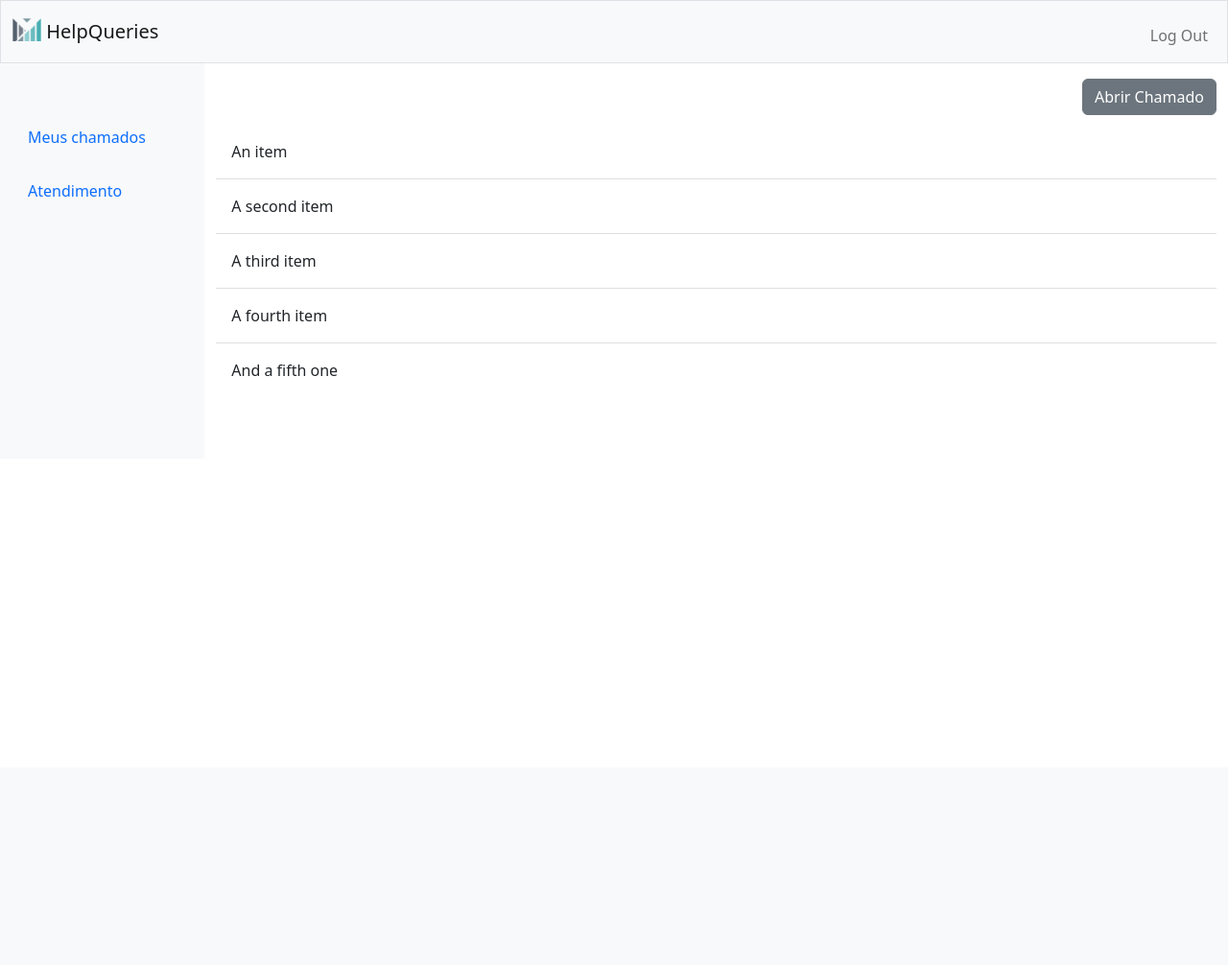
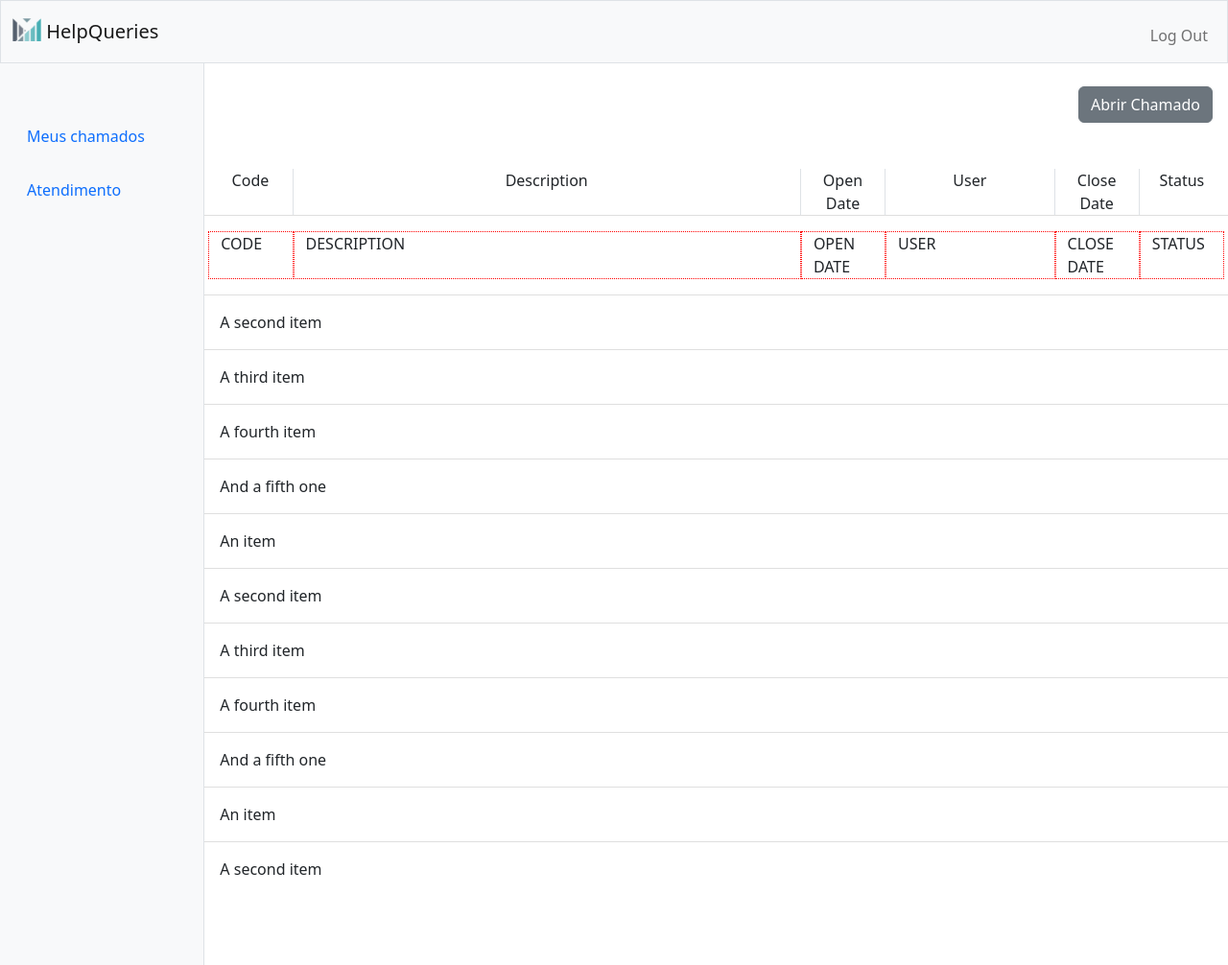
Before and after one commit to Duduhiro/HelpQueries, a Flask app: page / in a window 1280 px wide. Shown: the whole page at 96% size. Before the commit the page ends 392 px from the top, so only its background shows below. Run offline with Flask 3, Linux system fonts and the light colour scheme; a user stored in the database is signed in.

Commit message:
developed more the design of the "my tickets" page

```diff
--- a/static/style.css
+++ b/static/style.css
@@ -8,6 +8,24 @@
     border-bottom: none;
 }
 
-.height-full {
+html, body {
     height: 100%;
+    margin: 0;
+    padding: 0;
 }
+
+.height-container {
+    display: flex;
+    flex-direction: column;
+    height: calc(100% - var(--navbar-height));
+}
+
+.height-flex {
+    flex: 1;
+    display: flex;
+}
+
+.height-overflow {
+    height: 100%;
+    overflow-y: auto; /* Enable vertical scrolling if needed */
+}
--- a/templates/index.html
+++ b/templates/index.html
@@ -11,9 +11,9 @@
 {% endblock %}
 
 {% block main %}
-    <div class="container-fluid">
-        <div class="row">
-            <div class="col-2 py-5 nav-border border border-light bg-light">
+    <div class="container-fluid height-container">
+        <div class="row height-flex">
+            <div class="col-2 py-5 nav-border border-end border-grey bg-light height-overflow" style="border-top: 0px;">
                 <ul class="nav flex-column">
                     <li class="nav-item py-2">
                         <a class="nav-link active" aria-current="page" href="/">Meus chamados</a>
@@ -24,20 +24,76 @@
                 </ul>
             </div>
 
-            <div class="col-10 py-3">
-                <div class="position-relative">
-                    <div class="position-absolute top-0 end-0">
+            <div class="col-10 py-4 px-0 height-overflow">
+                <div class="position-relative me-3">
+                    <div class="d-flex justify-content-end">
                         <form action="/abrir-chamado" method="get">
                             <button class="btn btn-secondary" type="submit">Abrir Chamado</button>
                         </form>
                     </div>
                 </div>
+
                 <ul class="list-group list-group-flush py-5">
+                    <li class="list-group-item py-0">
+                        <div class="container-fluid px-0">
+                            <div class="row">
+                                <div class="col-1 border-end border-grey">
+                                    <p class="fs-6 my-0 text-center">Code</p>
+                                </div>
+                                <div class="col-6 border-end border-grey text-center">
+                                    <p class="fs-6 my-0 text-center">Description</p>
+                                </div>
+                                <div class="col-1 border-end border-grey text-center">
+                                    <p class="fs-6 my-0 text-center">Open Date</p>
+                                </div>
+                                <div class="col-2 border-end border-grey text-center">
+                                    <p class="fs-6 my-0 text-center">User</p>
+                                </div>
+                                <div class="col-1 border-end border-grey text-center">
+                                    <p class="fs-6 my-0 text-center">Close Date</p>
+                                </div>
+                                <div class="col-1 text-center">
+                                    <p class="fs-6 my-0 text-center">Status</p>
+                                </div>
+                            </div>
+                        </div>
+                    </li>
+                    <li class="list-group-item py-3">
+                        <div class="container-fluid px-0">
+                            <div class="row">
+                                <div class="col-1 border-red">
+                                    CODE
+                                </div>
+                                <div class="col-6 border-red">
+                                    DESCRIPTION
+                                </div>
+                                <div class="col-1 border-red">
+                                    OPEN DATE
+                                </div>
+                                <div class="col-2 border-red">
+                                    USER
+                                </div>
+                                <div class="col-1 border-red">
+                                    CLOSE DATE
+                                </div>
+                                <div class="col-1 border-red">
+                                    STATUS
+                                </div>
+                            </div>
+                        </div>
+                    </li>
+
+                    <li class="list-group-item py-3">A second item</li>
+                    <li class="list-group-item py-3">A third item</li>
+                    <li class="list-group-item py-3">A fourth item</li>
+                    <li class="list-group-item py-3">And a fifth one</li>
                     <li class="list-group-item py-3">An item</li>
                     <li class="list-group-item py-3">A second item</li>
                     <li class="list-group-item py-3">A third item</li>
                     <li class="list-group-item py-3">A fourth item</li>
                     <li class="list-group-item py-3">And a fifth one</li>
+                    <li class="list-group-item py-3">An item</li>
+                    <li class="list-group-item py-3">A second item</li>
                 </ul>
             </div>
         </div>
--- a/templates/layout.html
+++ b/templates/layout.html
@@ -3,9 +3,11 @@
 <head>
     <meta charset="UTF-8">
     <meta name="viewport" content="width=device-width, initial-scale=1.0">
+
+    <link href="/static/style.css" rel="stylesheet">
     <link rel="icon" href="/static/logo_transparent_notext.png" type="image/x-icon">
     <link href="https://cdn.jsdelivr.net/npm/bootstrap@5.2.3/dist/css/bootstrap.min.css" rel="stylesheet">
-    <link href="/static/style.css" rel="stylesheet">
+
     <script src="https://cdn.jsdelivr.net/npm/bootstrap@5.1.3/dist/js/bootstrap.bundle.min.js" integrity="sha384-ka7Sk0Gln4gmtz2MlQnikT1wXgYsOg+OMhuP+IlRH9sENBO0LRn5q+8nbTov4+1p" crossorigin="anonymous"></script>
     <title>HelpQueries - {% block title %}{% endblock %}</title>
     <style>
@@ -16,9 +18,16 @@
             margin: 0;
         }
     </style>
+    <script>
+        document.addEventListener("DOMContentLoaded", function() {
+            var navbar = document.getElementById('navigation');
+            var navbarHeight = getComputedStyle(navbar).getPropertyValue("height");
+            document.documentElement.style.setProperty("--navbar-height", navbarHeight);
+        });
+    </script>
 </head>
 <body>
-    <nav class="bg-light border navbar navbar-expand-md navbar-light">
+    <nav class="bg-light border navbar navbar-expand-md navbar-light" id="navigation">
         <div class="container-fluid">
             <a class="navbar-brand" href="/">
                 <img src="/static/logo_transparent.png" alt="" width="30" height="24" class="d-inline-block align-text-top">
```
Also changed, not shown: 1 other file.
